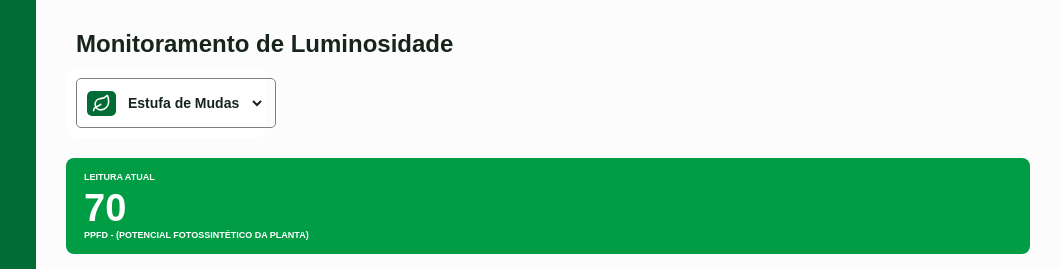
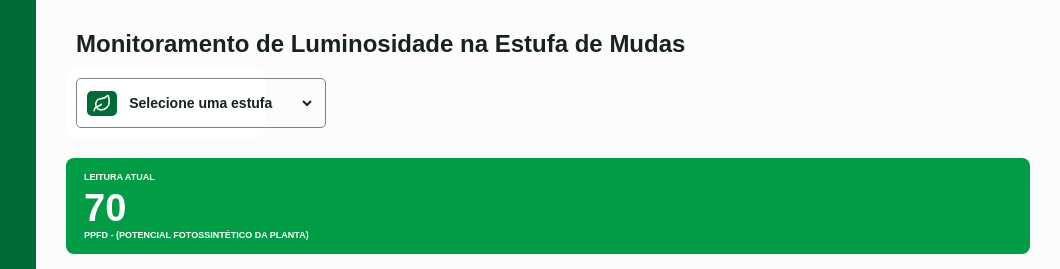
Before and after one commit to Tomate-X/Tomatix, a plain HTML site: page LeituraLuminosidade-Dashboard/dashboard.html in a window 1280 px wide. Shown: the top 269 px of the page, 220-1280 px from the left. Drawn offline with nearby package versions, Linux system fonts and the light colour scheme.

Commit message:
fix: atualiza selects e links

```diff
--- a/LeituraLuminosidade-Dashboard/dashboard.html
+++ b/LeituraLuminosidade-Dashboard/dashboard.html
@@ -19,7 +19,9 @@
 
         <div>
           <div class="logo-div">
-            <img src="../Site-Institucional/assets/Logo Branca Tomatix.svg" alt="Tomatix" class="logo">
+            <a href="../Site-Institucional/site.html">
+              <img src="../Site-Institucional/assets/Logo Branca Tomatix.svg" alt="Tomatix" class="logo">
+            </a>
           </div>
 
           <div class="btns-container">
@@ -41,15 +43,16 @@
       <!-- Conteúdo principal -->
       <div class="dashboard-content">
         <div class="divH1">
-          <h1>Monitoramento de Luminosidade</h1>
+          <h1>Monitoramento de Luminosidade na Estufa de Mudas</h1>
         </div>
         <div class="seletor-estufa">
             <div class="fases-container">
               <svg xmlns="http://www.w3.org/2000/svg" width="16" height="16" viewBox="0 0 24 24" fill="none" stroke="currentColor" stroke-width="2" stroke-linecap="round" stroke-linejoin="round" class="lucide lucide-leaf"><path d="M11 20a10 10 0 0010-10 25.9 25.9 0 00-1.04-7.281 1 1 0 00-1.755-.325C15.833 5.5 13 5.5 9.8 6.1A7 7 0 0011 20"/><path d="M2 21a5 5 0 012.911-4.544C7.613 15.212 8.351 15.24 11 13"/></svg>
               <select name="fasesTomate" id="fasesTomate" onchange="selecionarFase()">
-                <option value="muda">Estufa de Mudas</option>
-                <option value="vegetativa">Estufa Vegetativa</option>
-                <option value="reprodutiva">Estufa Reprodutiva</option>
+                <option value="muda" disabled selected>Selecione uma estufa</option>
+                <option value="muda">Estufa Mudas - #m01es</option>
+                <option value="vegetativa">Estufa Vegetativa - #v01es</option>
+                <option value="reprodutiva">Estufa Reprodutiva - #r01es</option>
               </select>
             </div>
           </div>
--- a/LeituraLuminosidade-Dashboard/style.css
+++ b/LeituraLuminosidade-Dashboard/style.css
@@ -60,7 +60,7 @@ width: 20%;
 
 .fases-container {
     display: flex;
-    width: 200px;
+    width: 250px;
     align-items: center;
     gap: 8px;
     border: solid 1px gray;
```
